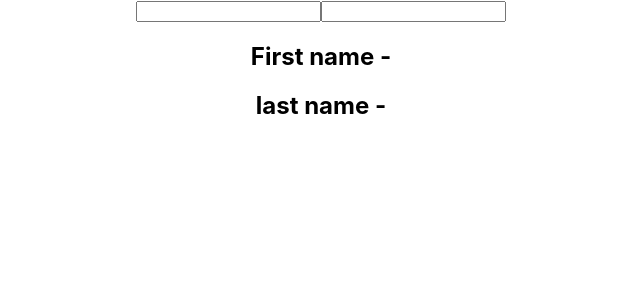
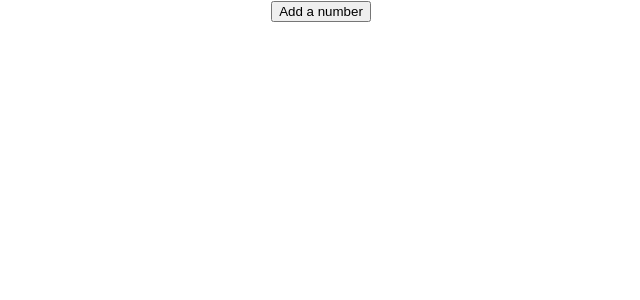
Before and after one commit to surendrayalakala/react-hooks, a React (Create React App) app: page / in a window 1280 px wide. Shown: the top 300 px of the page, without its empty margins (319-959 px from the left). Built offline with nearby package versions, Linux system fonts and the light colour scheme.

Commit message:
useState with arrays

```diff
--- a/src/App.js
+++ b/src/App.js
@@ -1,6 +1,7 @@
 import './App.css';
 import ClassCounter from './components/state/ClassCounter';
 import HookCounter from './components/state/HookCounter';
+import HookCounterFour from './components/state/HookCounterFour';
 import HookCounterThree from './components/state/HookCounterThree';
 import HookCounterTwo from './components/state/HookCounterTwo';
 
@@ -10,7 +11,8 @@
       {/* <ClassCounter />
       <HookCounter /> */}
       {/* <HookCounterTwo /> */}
-      <HookCounterThree />
+      {/* <HookCounterThree /> */}
+      <HookCounterFour />
     </div>
   );
 }
--- /dev/null
+++ b/src/components/state/HookCounterFour.js
@@ -0,0 +1,25 @@
+import React, { useState } from "react";
+
+function HookCounterFour() {
+  const [state, setState] = useState([]);
+
+  const addNumber = () => {
+      setState([...state, {
+          id: state.length,
+          value: Math.floor(Math.random() * 10) + 1
+      }])
+  };
+
+  return (
+    <div>
+      <button onClick={addNumber}>Add a number</button>
+      <ul>
+        {state.map((item) => (
+          <li key={item.id}>{item.value}</li>
+        ))}
+      </ul>
+    </div>
+  );
+}
+
+export default HookCounterFour;
```
